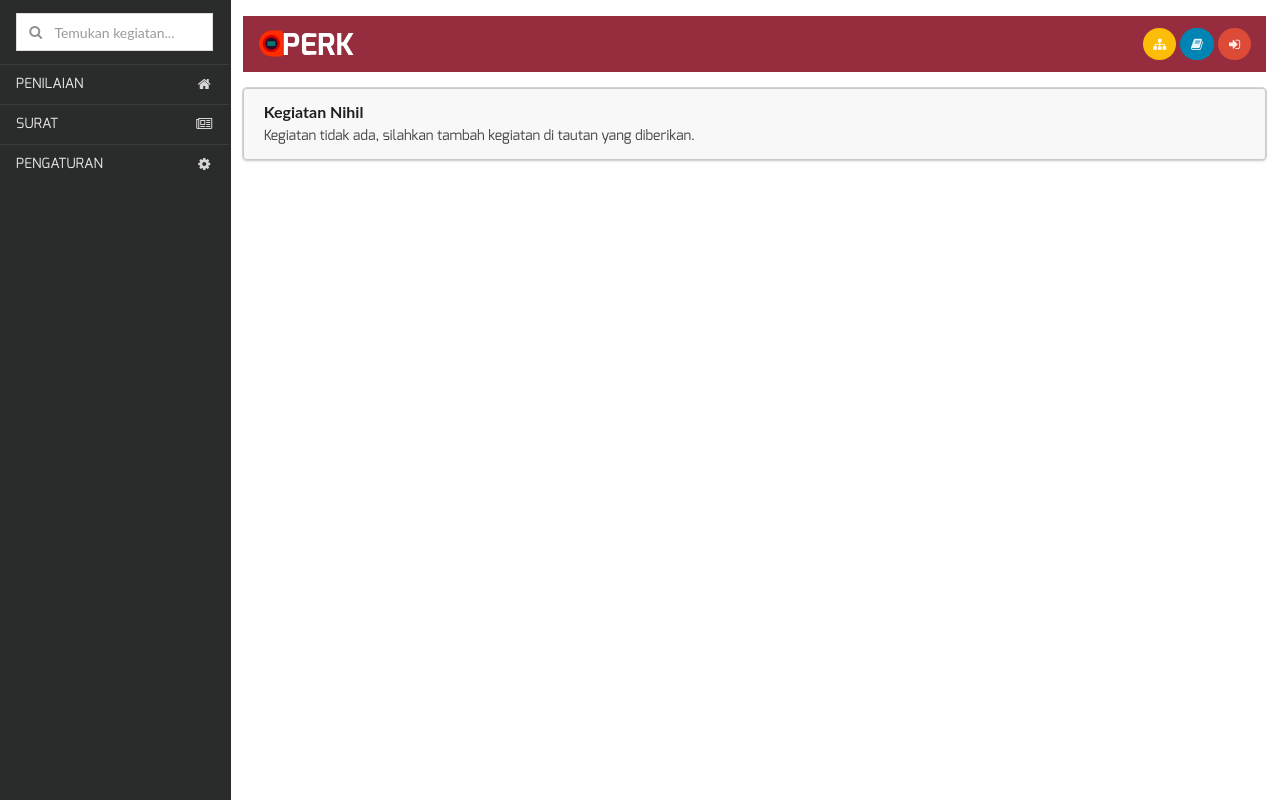
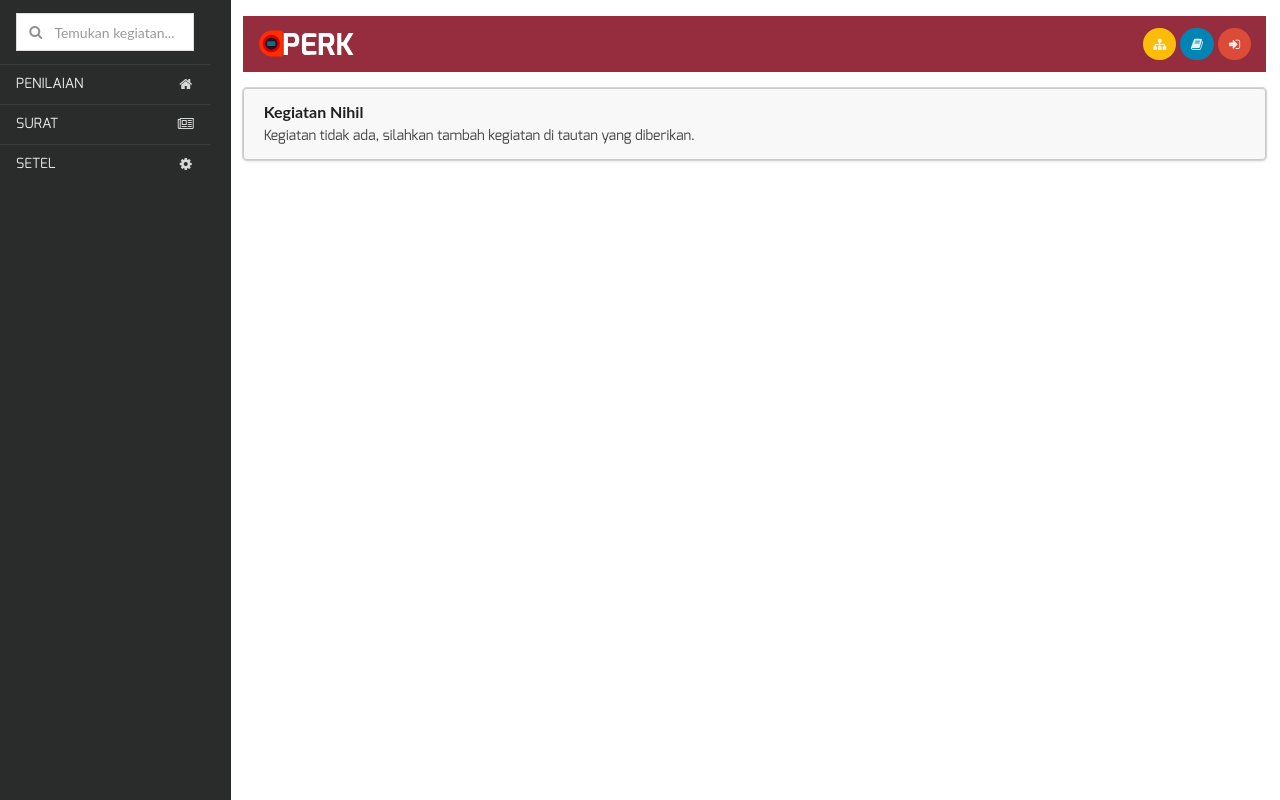
Before and after one commit to akbarpn136/perek-dj, a Django app: template utama/templates/utama/halaman_utama.html in a window 1280 px wide. Run offline with Django 3.2, Linux system fonts and the light colour scheme; the template is opened without the code that fills it, so the values that code supplies are empty; parts of the project's set-up code (start-up, migrations or seed data) failed here and were passed over.

Commit message:
ganti nama pengaturan

```diff
--- a/templates/master/base.html
+++ b/templates/master/base.html
@@ -24,7 +24,7 @@
         <div class="ui fluid container" style="margin-left: 0 ! important; margin-right: 0 ! important;">
             <div class="ui stackable grid">
                 <div id="kolom_samping" class="mobile hidden three wide column">
-                    <div class="ui inverted vertical fluid menu" style="background-color: #2A2C2B;">
+                    <div class="ui inverted vertical fixed menu" style="background-color: #2A2C2B;">
                         <div class="item">
                             <div id="temukan_kegiatan" class="ui search">
                                 <div class="ui left icon fluid input">
@@ -59,7 +59,7 @@
                         </div>
 
                         <div class="ui simple dropdown item">
-                            PENGATURAN
+                            SETEL
                             <i class="setting icon"></i>
                             <div class="menu">
                                 <a class="item"><i class="edit icon"></i>Ubah Profil</a>
```
